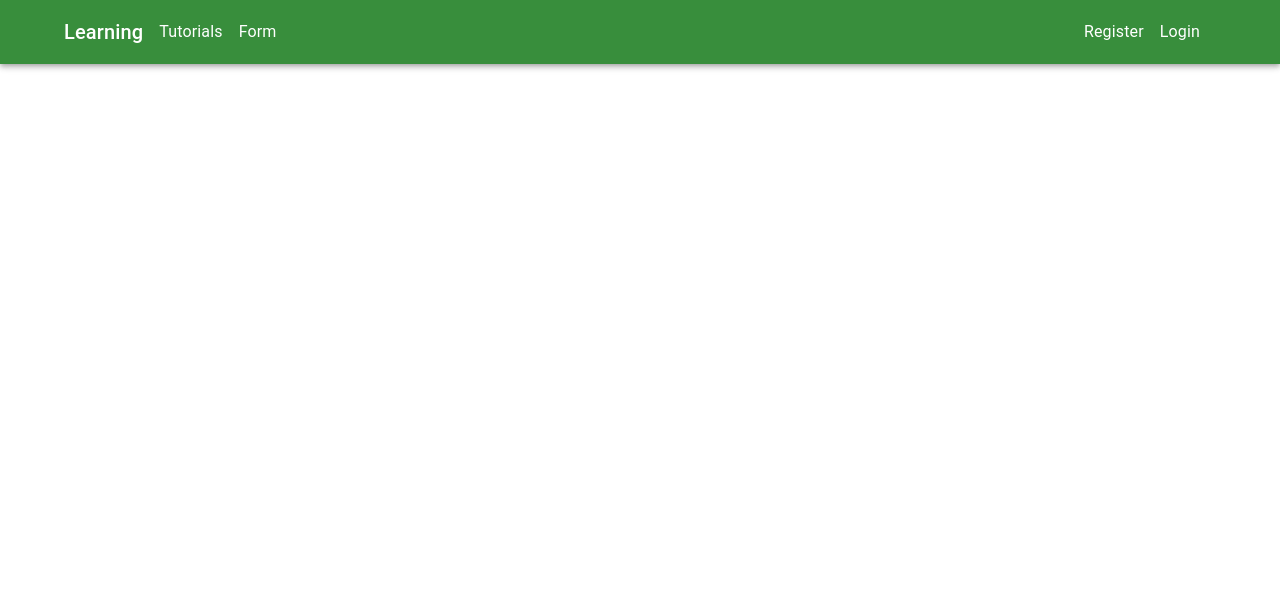
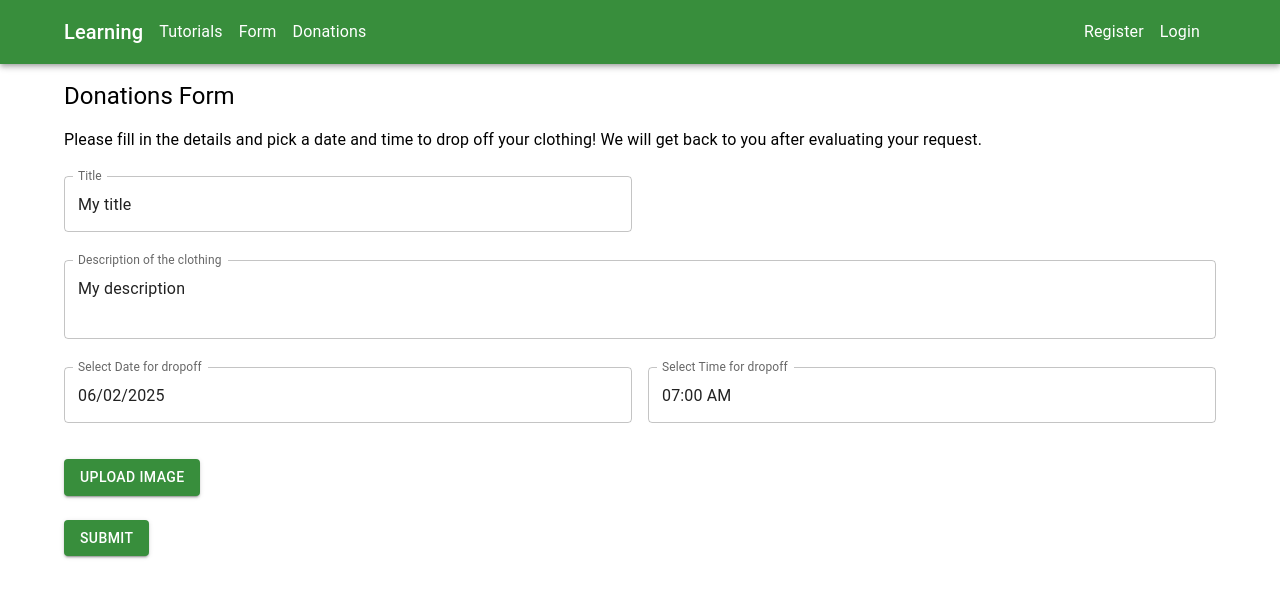
Before and after one commit to jambupink/EDP_FrontEnd, a React (Vite) app in the folder Frontend/learning-react-app/: page /donations in a window 1280 px wide. Shown: the top 598 px of the page. Built offline with nearby package versions, Linux system fonts and the light colour scheme.

Commit message:
donation form

```diff
--- a/Frontend/learning-react-app/src/App.jsx
+++ b/Frontend/learning-react-app/src/App.jsx
@@ -12,6 +12,7 @@ import Register from './pages/Register';
 import Login from './pages/Login';
 import http from './http';
 import UserContext from './contexts/UserContext';
+import Donations from './pages/Donations';
 
 function App() {
   const [user, setUser] = useState(null);
@@ -43,6 +44,7 @@ function App() {
                 </Link>
                 <Link to="/tutorials" ><Typography>Tutorials</Typography></Link>
                 <Link to="/form" ><Typography>Form</Typography></Link>
+                <Link to="/donations" ><Typography>Donations</Typography></Link>
                 <Box sx={{ flexGrow: 1 }}></Box>
                 {user && (
                   <>
@@ -70,6 +72,7 @@ function App() {
               <Route path={"/register"} element={<Register />} />
               <Route path={"/login"} element={<Login />} />
               <Route path={"/form"} element={<MyForm />} />
+              <Route path={"/donations"} element={<Donations />} />
             </Routes>
           </Container>
         </ThemeProvider>
--- /dev/null
+++ b/Frontend/learning-react-app/src/pages/Donations.jsx
@@ -0,0 +1,200 @@
+import React, { useState } from 'react';
+import { Box, Typography, TextField, Button } from '@mui/material';
+import { Grid } from '@mui/material';
+import { FormControl, InputLabel, FormHelperText, Select, MenuItem } from '@mui/material';
+import { Checkbox, FormControlLabel } from '@mui/material';
+import { useFormik } from 'formik';
+import * as yup from 'yup';
+import dayjs from 'dayjs';
+import http from '../http';
+import { ToastContainer, toast } from 'react-toastify';
+import 'react-toastify/dist/ReactToastify.css';
+import { AdapterDayjs } from '@mui/x-date-pickers/AdapterDayjs';
+import { LocalizationProvider } from '@mui/x-date-pickers/LocalizationProvider';
+import { DatePicker } from '@mui/x-date-pickers/DatePicker';
+import { TimePicker } from '@mui/x-date-pickers/TimePicker';
+
+function Donations() {
+    const [imageFile, setImageFile] = useState(null);
+
+    const formik = useFormik({
+        initialValues: {
+            title: 'My title',
+            description: 'My description',
+            price: 0,
+            option: 'A',
+            date: dayjs().add(1, 'day'),
+            time: dayjs().minute(0),
+            condition: '',
+            tnc: true,
+        },
+        validationSchema: yup.object({
+            title: yup.string().trim()
+                .min(3, 'Title must be at least 3 characters')
+                .max(100, 'Title must be at most 100 characters')
+                .required('Title is required'),
+            description: yup.string().trim()
+                .min(3, 'Description must be at least 3 characters')
+                .max(500, 'Description must be at most 500 characters')
+                .required('Description is required'),
+            price: yup.number().min(0).required('Price is required'),
+            option: yup.string().required('Option is required'),
+            date: yup.date().typeError('Invalid date').required('Date is required'),
+            time: yup.date().typeError('Invalid time').required('Time is required'),
+            condition: yup.string().required('Condition is required'),
+            tnc: yup.boolean().oneOf([true], 'Accept Terms & Conditions is required'),
+        }),
+        onSubmit: (data) => {
+            if (imageFile) {
+                data.imageFile = imageFile;
+            }
+            let dataToSubmit = { ...data };
+            dataToSubmit.title = data.title.trim();
+            dataToSubmit.description = data.description.trim();
+            dataToSubmit.date = data.date.format('YYYY-MM-DD');
+            dataToSubmit.time = data.time.format('HH:mm');
+            console.log(dataToSubmit);
+            toast.success('Form submitted successfully');
+        },
+    });
+
+    const onFileChange = (e) => {
+        let file = e.target.files[0];
+        if (file) {
+            if (file.size > 1024 * 1024) {
+                toast.error('Maximum file size is 1MB');
+                return;
+            }
+
+            let formData = new FormData();
+            formData.append('file', file);
+            http.post('/file/upload', formData, {
+                headers: {
+                    'Content-Type': 'multipart/form-data',
+                },
+            })
+                .then((res) => {
+                    setImageFile(res.data.filename);
+                })
+                .catch(function (error) {
+                    console.log(error.response);
+                });
+        }
+    };
+
+    const onDeleteImage = () => {
+        setImageFile(null);
+        toast.info('Image deleted successfully');
+    };
+
+    return (
+        <Box>
+            <Typography variant="h5" sx={{ my: 2 }}>
+                Donations Form
+            </Typography>
+            <Typography variant="body1" sx={{ mb: 2 }}>
+                Please fill in the details and pick a date and time to drop off your clothing!
+                We will get back to you after evaluating your request.
+            </Typography>
+            <Box component="form" onSubmit={formik.handleSubmit}>
+                <Grid container spacing={2}>
+                    <Grid item xs={12} md={6}>
+                        <TextField
+                            fullWidth
+                            margin="dense"
+                            autoComplete="off"
+                            label="Title"
+                            name="title"
+                            value={formik.values.title}
+                            onChange={formik.handleChange}
+                            onBlur={formik.handleBlur}
+                            error={formik.touched.title && Boolean(formik.errors.title)}
+                            helperText={formik.touched.title && formik.errors.title}
+                        />
+                    </Grid>
+                    <Grid item xs={12}>
+                        <TextField
+                            fullWidth
+                            margin="dense"
+                            autoComplete="off"
+                            multiline
+                            minRows={2}
+                            label="Description of the clothing"
+                            name="description"
+                            value={formik.values.description}
+                            onChange={formik.handleChange}
+                            onBlur={formik.handleBlur}
+                            error={formik.touched.description && Boolean(formik.errors.description)}
+                            helperText={formik.touched.description && formik.errors.description}
+                        />
+                    </Grid>
+                    <Grid item xs={12} md={6}>
+                        <FormControl fullWidth margin="dense">
+                            <LocalizationProvider dateAdapter={AdapterDayjs}>
+                                <DatePicker
+                                    format="DD/MM/YYYY"
+                                    label="Select Date for dropoff"
+                                    name="date"
+                                    value={formik.values.date}
+                                    onChange={(date) => formik.setFieldValue('date', date)}
+                                    onBlur={() => formik.setFieldTouched('date', true)}
+                                    slotProps={{
+                                        textField: {
+                                            error: formik.touched.date && Boolean(formik.errors.date),
+                                            helperText: formik.touched.date && formik.errors.date,
+                                        },
+                                    }}
+                                />
+                            </LocalizationProvider>
+                        </FormControl>
+                    </Grid>
+                    <Grid item xs={12} md={6}>
+                        <FormControl fullWidth margin="dense">
+                            <LocalizationProvider dateAdapter={AdapterDayjs}>
+                                <TimePicker
+                                    label="Select Time for dropoff"
+                                    name="time"
+                                    value={formik.values.time}
+                                    onChange={(time) => formik.setFieldValue('time', time)}
+                                    onBlur={() => formik.setFieldTouched('time', true)}
+                                    slotProps={{
+                                        textField: {
+                                            error: formik.touched.time && Boolean(formik.errors.time),
+                                            helperText: formik.touched.time && formik.errors.time,
+                                        },
+                                    }}
+                                />
+                            </LocalizationProvider>
+                        </FormControl>
+                    </Grid>
+                    <Grid item xs={12}>
+                        <Box sx={{ display: 'flex', flexDirection: 'column', alignItems: 'flex-start', mt: 2 }}>
+                            <Button variant="contained" component="label">
+                                Upload Image
+                                <input hidden accept="image/*" type="file" onChange={onFileChange} />
+                            </Button>
+                            {imageFile && (
+                                <Box sx={{ mt: 2, display: 'flex', flexDirection: 'column', alignItems: 'flex-start' }}>
+                                    <img
+                                        alt="uploaded"
+                                        src={`${import.meta.env.VITE_FILE_BASE_URL}${imageFile}`}
+                                        style={{ maxWidth: '100px', maxHeight: '100px', marginBottom: '8px' }}
+                                    />
+                                    <Button variant="outlined" color="error" onClick={onDeleteImage}>
+                                        Delete Image
+                                    </Button>
+                                </Box>
+                            )}
+                            <Button variant="contained" type="submit" sx={{ mt: 3 }}>
+                                Submit
+                            </Button>
+                        </Box>
+                    </Grid>
+                </Grid>
+            </Box>
+            <ToastContainer />
+        </Box>
+    );
+}
+
+export default Donations;
```
Also changed, not shown: 2 other files (tests, documents, lock files or other folders).
